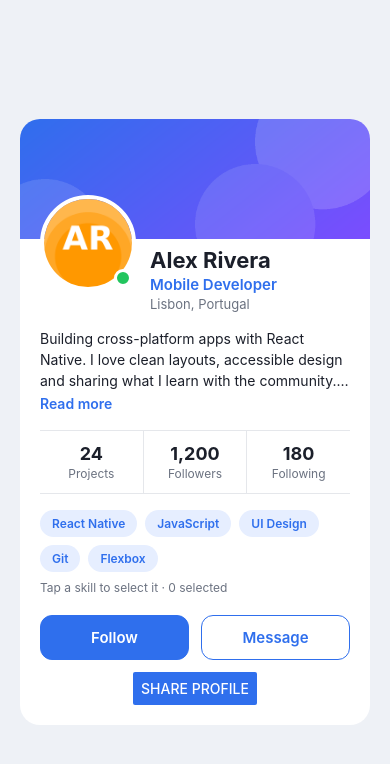
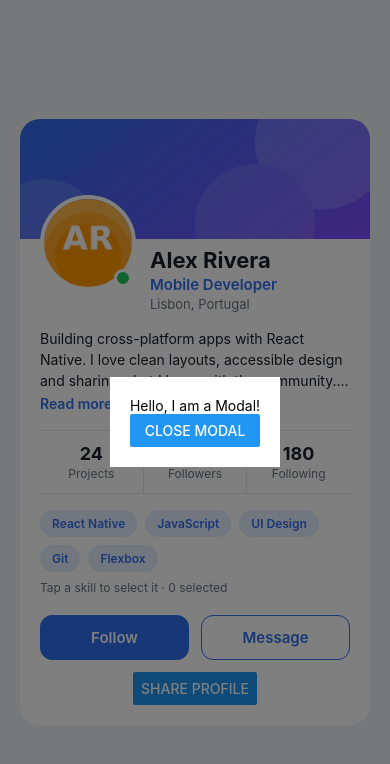
Before and after one commit to yassenilopezchame/App_user-profile, a React Native app: screen / in a window 390 px wide. Both pictures are taken after a click on the button "SHARE PROFILE". Shown: the top 764 px of the page. Built offline with nearby package versions, Linux system fonts and the light colour scheme.

Commit message:
step 1:: primer modal

```diff
--- a/App.js
+++ b/App.js
@@ -1,6 +1,7 @@
 // TASK 3 — Modals, ScrollView and SafeAreaView (starter)
 // Start point: the solution of Task 2 + new data. Follow the steps in README.md.
 import { useState } from 'react';
+import { Modal } from 'react-native';
 // TODO: add the imports you need in each step (Modal, SafeAreaView from 'react-native-safe-area-context'...)
 import { View, Text, Image, Pressable, TextInput, Button, Alert, ScrollView, StyleSheet, Platform } from 'react-native';
 
@@ -55,6 +56,7 @@ export default function App() {
   const [isOnline, setIsOnline] = useState(true);
   const [selectedSkills, setSelectedSkills] = useState([]);
   // TODO STEP 1: add the state that says if the modal is visible
+  const [modalVisible, setModalVisible] = useState(false);
   // TODO STEP 4: add the state for the selected contacts (an array)
 
   const followers = BASE_FOLLOWERS + (isFollowing ? 1 : 0);
@@ -218,12 +220,32 @@ export default function App() {
 
           <View style={styles.shareWrapper}>
             {/* TODO STEP 1: this button must open the modal (replace the Alert) */}
-            <Button title="Share profile" color={COLORS.primary} onPress={handleSharePress} />
+            <Button
+              title="Share profile"
+              onPress={() => setModalVisible(true)}
+            />
           </View>
         </View>
       </View>
 
       {/* TODO STEP 1-4: add the <Modal> here */}
+      <Modal
+        animationType="slide"
+        transparent={true}
+        visible={modalVisible}
+        onRequestClose={() => {
+          Alert.alert('Modal has been closed.');
+        }}>
+        <View style={{ flex: 1, justifyContent: 'center', alignItems: 'center', backgroundColor: 'rgba(0, 0, 0, 0.5)' }}>
+          <View style={{ backgroundColor: 'white', padding: 20 }}>
+            <Text>Hello, I am a Modal!</Text>
+            <Button
+              title="Close Modal"
+              onPress={() => setModalVisible(!modalVisible)}
+            />
+          </View>
+        </View>
+      </Modal>
     </ScrollView>
   );
 }
```
